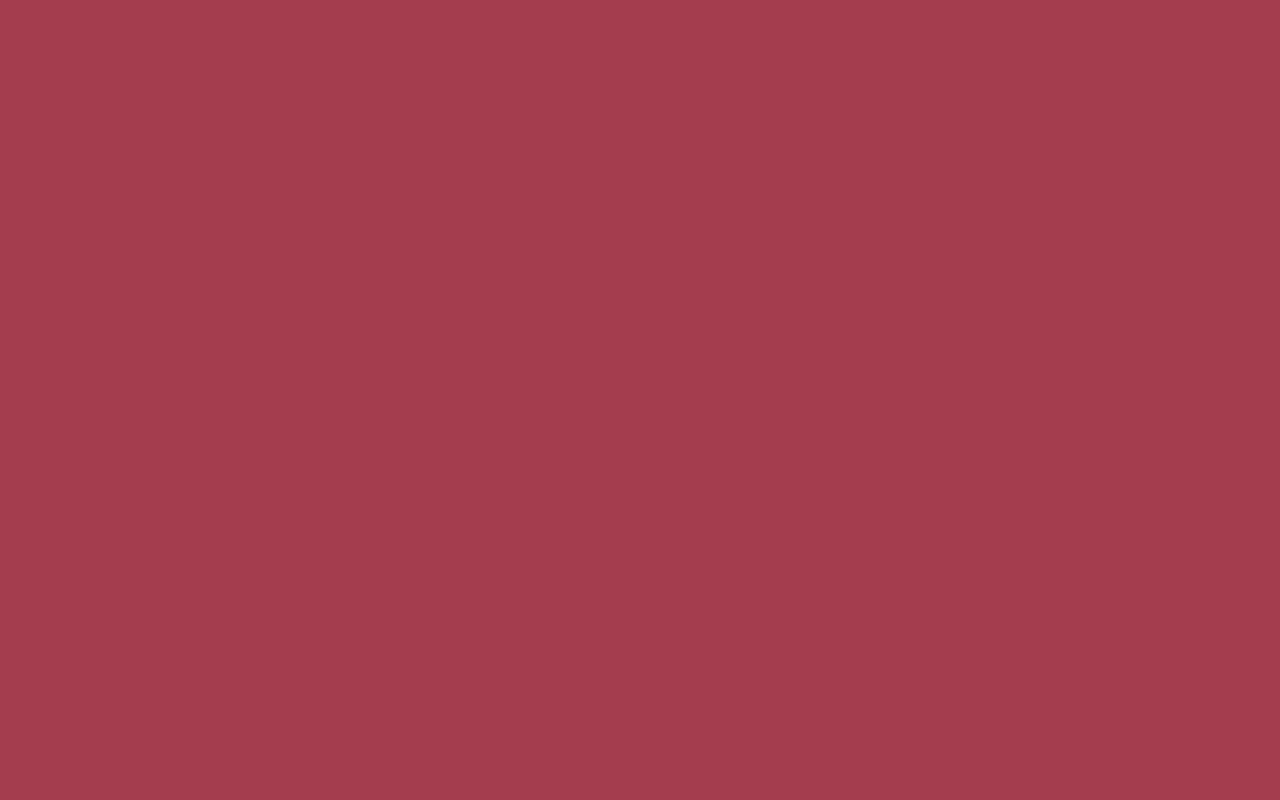
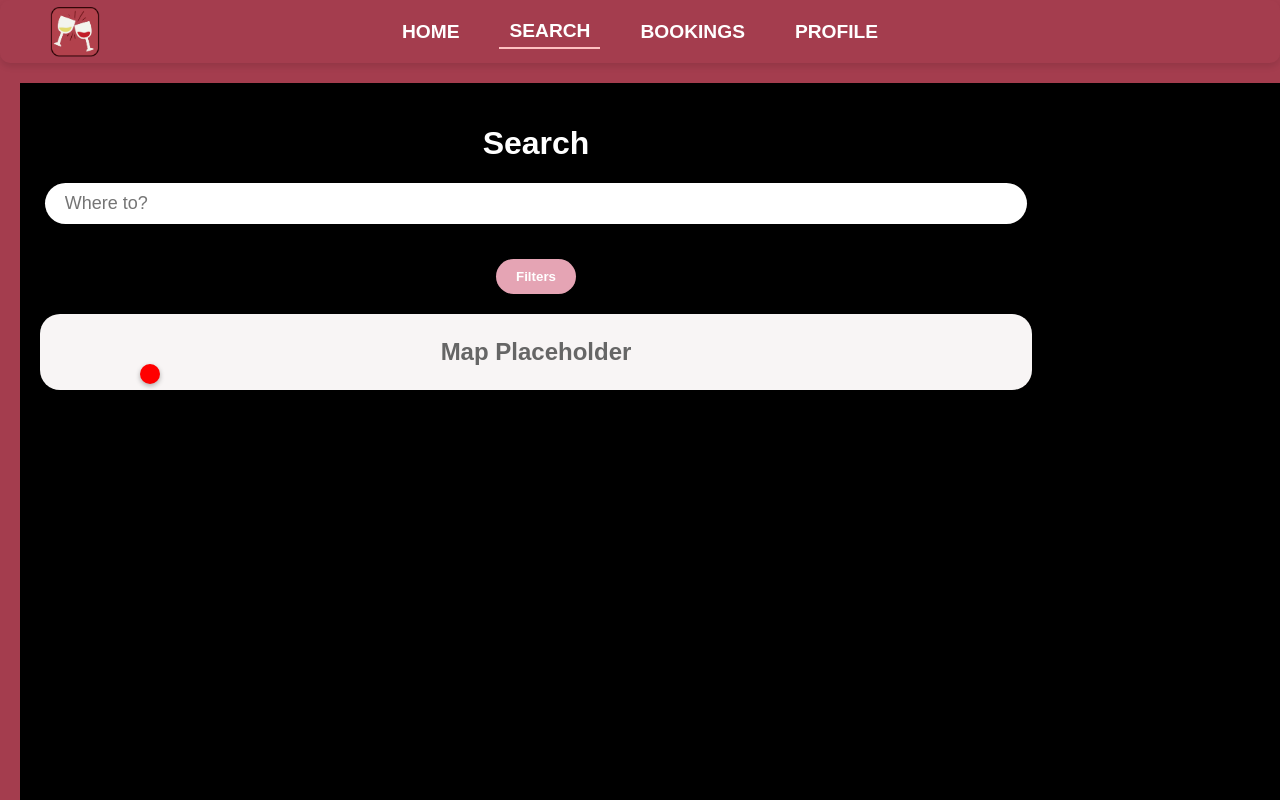
Before and after one commit to cbuzzz/WineR_React_Frontend, a React (Create React App) app: page /search in a window 1280 px wide. Before the commit this address had no page. Built offline with nearby package versions, Linux system fonts and the light colour scheme.

Commit message:
Añadido Base Layout

```diff
--- a/package.json
+++ b/package.json
@@ -15,8 +15,8 @@
     "axios": "^1.7.8",
     "react": "^18.3.1",
     "react-dom": "^18.3.1",
-    "react-icons": "^5.3.0",
-    "react-router-dom": "^7.0.1",
+    "react-icons": "^5.4.0",
+    "react-router-dom": "^7.0.2",
     "react-scripts": "5.0.1",
     "typescript": "^4.9.5",
     "web-vitals": "^2.1.4"
--- a/src/App.tsx
+++ b/src/App.tsx
@@ -1,22 +1,37 @@
 import React from 'react';
 import { BrowserRouter as Router, Route, Routes } from 'react-router-dom';
 import Welcome from './pages/welcome';
+import BaseLayout from './components/baselayout';
 import Home from './pages/home';
 import Login from './pages/login';
 import SignUp from './pages/signup';
 import ExperienceDetails from './pages/experiencedetails';
 import Booking from './pages/booking';
+import Search from './pages/search';
 
 const App: React.FC = () => {
   return (
     <Router>
       <Routes>
+        {/* Rutas sin BaseLayout */}
         <Route path="/" element={<Welcome />} />
-        <Route path="/home" element={<Home />} />
         <Route path="/login" element={<Login />} />
         <Route path="/signup" element={<SignUp />} />
-        <Route path="/experience/:id" element={<ExperienceDetails />} />
-        <Route path="/booking/:id" element={<Booking />} />
+
+        {/* Rutas con BaseLayout */}
+        <Route
+          path="/*"
+          element={
+            <BaseLayout>
+              <Routes>
+                <Route path="/home" element={<Home />} />
+                <Route path="/experience/:id" element={<ExperienceDetails />} />
+                <Route path="/search" element={<Search />} />
+                <Route path="/booking/:id" element={<Booking />} />
+              </Routes>
+            </BaseLayout>
+          }
+        />
       </Routes>
     </Router>
   );
--- /dev/null
+++ b/src/components/baselayout.tsx
@@ -0,0 +1,29 @@
+import React, { ReactNode } from 'react';
+import { NavLink } from 'react-router-dom';
+import wineRLogo from '../assets/winerlogo.png';
+import '../styles/baselayout.css';
+
+interface BaseLayoutProps {
+    children: ReactNode;
+}
+
+const BaseLayout: React.FC<BaseLayoutProps> = ({ children }) => {
+    return (
+        <div className="base-layout">
+            <nav className="navbar">
+                <img src={wineRLogo} alt="WineR Logo" className="nav-logo" />
+                <div className="nav-links">
+                    <NavLink to="/home" className={({ isActive }) => isActive ? 'active' : ''}>HOME</NavLink>
+                    <NavLink to="/search" className={({ isActive }) => isActive ? 'active' : ''}>SEARCH</NavLink>
+                    <NavLink to="/bookings" className={({ isActive }) => isActive ? 'active' : ''}>BOOKINGS</NavLink>
+                    <NavLink to="/profile" className={({ isActive }) => isActive ? 'active' : ''}>PROFILE</NavLink>
+                </div>
+            </nav>
+            <main className="content">
+                {children}
+            </main>
+        </div>
+    );
+};
+
+export default BaseLayout;
--- a/src/pages/home.tsx
+++ b/src/pages/home.tsx
@@ -1,4 +1,5 @@
 import React, { useEffect, useState } from 'react';
+import { useNavigate } from 'react-router-dom';
 import '../styles/home.css';
 import topPlansBackground from '../assets/top-plans-background.jpg';
 import expImg from '../assets/exp.jpg';
@@ -23,6 +24,7 @@ interface Experience {
 }
 
 const Home: React.FC = () => {
+    const navigate = useNavigate();
     const [experiences, setExperiences] = useState<Experience[]>([]);
 
     useEffect(() => {
@@ -63,14 +65,6 @@ const Home: React.FC = () => {
 
     return (
         <div className="home-container">
-            {/* Barra de Navegación */}
-            <nav className="navigation-bar">
-                <img src={wineRLogo} alt="WineR Logo" className="nav-logo" />
-                <button className="nav-button">Learn</button>
-                <button className="nav-button active">Home</button>
-                <button className="nav-button">Bookings</button>
-                <button className="nav-button">Profile</button>
-            </nav>
 
             {/* Sección de Top Plans */}
             <div
--- /dev/null
+++ b/src/pages/search.tsx
@@ -0,0 +1,34 @@
+import React from 'react';
+import { useNavigate } from 'react-router-dom';
+import '../styles/search.css';
+import wineRLogo from '../assets/winerlogo.png';
+
+const Search: React.FC = () => {
+    const navigate = useNavigate();
+
+    return (
+        <div className="search-container">
+
+            <div className="search-header">
+                <h1>Search</h1>
+                <div className="search-bar">
+                    <input type="text" placeholder="Where to?" />
+                </div>
+                <button className="filter-btn">Filters</button>
+            </div>
+
+            <div className="map-container">
+                {/* Aquí podrías insertar un mapa interactivo en el futuro */}
+                <div className="mock-map">
+                    <p>Map Placeholder</p>
+                    {/* Simulación de pins en el mapa */}
+                    <div className="map-pin" style={{ top: '50px', left: '100px' }}></div>
+                    <div className="map-pin" style={{ top: '150px', left: '200px' }}></div>
+                    <div className="map-pin" style={{ top: '200px', left: '250px' }}></div>
+                </div>
+            </div>
+        </div>
+    );
+};
+
+export default Search;
--- /dev/null
+++ b/src/styles/baselayout.css
@@ -0,0 +1,64 @@
+/* Contenedor principal */
+.base-layout {
+    display: flex;
+    flex-direction: column;
+    height: 100vh;
+    font-family: 'Arial', sans-serif;
+}
+
+/* Barra de Navegación */
+.navbar {
+    display: flex;
+    justify-content: center;
+    align-items: center;
+    height: 70px; /* Altura fija */
+    padding: 0 30px;
+    background-color: #a43d4e;
+    border-radius: 10px;
+    margin-bottom: 0; /* Elimina márgenes adicionales */
+    box-shadow: 0 4px 6px rgba(0, 0, 0, 0.1);
+    position: relative;
+}
+
+/* Estilo del logo */
+.nav-logo {
+    width: 50px;
+    height: 50px;
+    position: absolute; /* Se posiciona independientemente del flujo normal */
+    left: 50px; /* Alinea a la izquierda */
+    top: 50%;
+    transform: translateY(-50%); /* Centra verticalmente */
+}
+
+/* Enlaces de navegación */
+.nav-links {
+    display: flex;
+    align-items: center;
+    gap: 30px; /* Espacio adicional entre enlaces */
+}
+
+.nav-links a {
+    text-decoration: none;
+    font-size: 1.2rem; /* Aumenta el tamaño de fuente */
+    font-weight: bold;
+    text-transform: uppercase;
+    color: #fff;
+    padding: 5px 10px;
+    transition: color 0.3s ease;
+}
+
+.nav-links a:hover {
+    color: #ffc1c1;
+}
+
+.nav-links a.active {
+    border-bottom: 2px solid #ffc1c1;
+    padding-bottom: 5px;
+}
+
+/* Contenido principal */
+.content {
+    flex-grow: 1;
+    padding: 20px;
+    overflow-y: auto;
+}
--- a/src/styles/home.css
+++ b/src/styles/home.css
@@ -3,48 +3,11 @@
     width: 100%;
     max-width: 1400px;
     margin: 0 auto;
+    height: calc(100vh - 70px); /* Consistente con search.css */
     padding: 20px;
+    overflow-y: auto;
     font-family: 'Arial', sans-serif;
 }
-
-/* Barra de Navegación */
-.navigation-bar {
-    display: flex;
-    justify-content: space-between;
-    align-items: center;
-    padding: 15px 30px;
-    background-color: #a43d4e;
-    border-radius: 10px;
-    margin-bottom: 20px;
-    box-shadow: 0 4px 6px rgba(0, 0, 0, 0.1);
-}
-
-.nav-logo {
-    width: 50px;
-    height: auto;
-}
-
-.nav-button {
-    background-color: transparent;
-    color: #fff;
-    font-size: 1rem;
-    border: none;
-    margin: 0 15px;
-    cursor: pointer;
-    transition: color 0.3s ease;
-    font-weight: bold;
-    text-transform: uppercase;
-}
-
-.nav-button:hover {
-    color: #ffc1c1;
-}
-
-.nav-button.active {
-    border-bottom: 2px solid #ffc1c1;
-    padding-bottom: 5px;
-}
-
 
 /* Top Plans */
 .top-plans {
--- /dev/null
+++ b/src/styles/search.css
@@ -0,0 +1,82 @@
+/* Contenedor general */
+.search-container {
+    width: 100%;
+    max-width: 1400px;
+    margin: 0 auto;
+    height: calc(100vh - 70px); /* Asegura la consistencia */
+    padding: 20px; /* Agrega padding igual que en home.css */
+    display: block; /* Evita usar flex aquí, a menos que sea necesario */
+    background-color: #000;
+    overflow-y: auto; /* Asegura que no crezca fuera de pantalla */
+}
+
+/* Search header */
+.search-header {
+    width: 80%;
+    margin-top: 20px;
+    text-align: center;
+    color: white;
+}
+
+.search-header h1 {
+    font-size: 32px;
+    font-weight: bold;
+}
+
+.search-bar {
+    margin: 20px 0;
+}
+
+.search-bar input {
+    width: 95%;
+    padding: 10px 20px;
+    border-radius: 25px;
+    border: none;
+    font-size: 18px;
+    box-shadow: 0 2px 5px rgba(0, 0, 0, 0.2);
+}
+
+.filter-btn {
+    background-color: #e5a4b4;
+    color: white;
+    border: none;
+    padding: 10px 20px;
+    border-radius: 20px;
+    cursor: pointer;
+    font-weight: bold;
+    box-shadow: 0 2px 5px rgba(0, 0, 0, 0.2);
+}
+
+/* Map container */
+.map-container {
+    width: 80%;
+    flex-grow: 1;
+    margin-top: 20px;
+    background-color: #f8f5f5;
+    border-radius: 20px;
+    position: relative;
+    overflow: hidden;
+    box-shadow: 0 4px 8px rgba(0, 0, 0, 0.2);
+}
+
+.mock-map {
+    width: 100%;
+    height: 100%;
+    position: relative;
+    display: flex;
+    justify-content: center;
+    align-items: center;
+    color: #666;
+    font-size: 24px;
+    font-weight: bold;
+}
+
+.map-pin {
+    position: absolute;
+    width: 20px;
+    height: 20px;
+    background-color: red;
+    border-radius: 50%;
+    box-shadow: 0 2px 5px rgba(0, 0, 0, 0.3);
+    cursor: pointer;
+}
```
Also changed, not shown: src/styles/global.css (+10 -0 lines), 1 other file (tests, documents, lock files or other folders).
